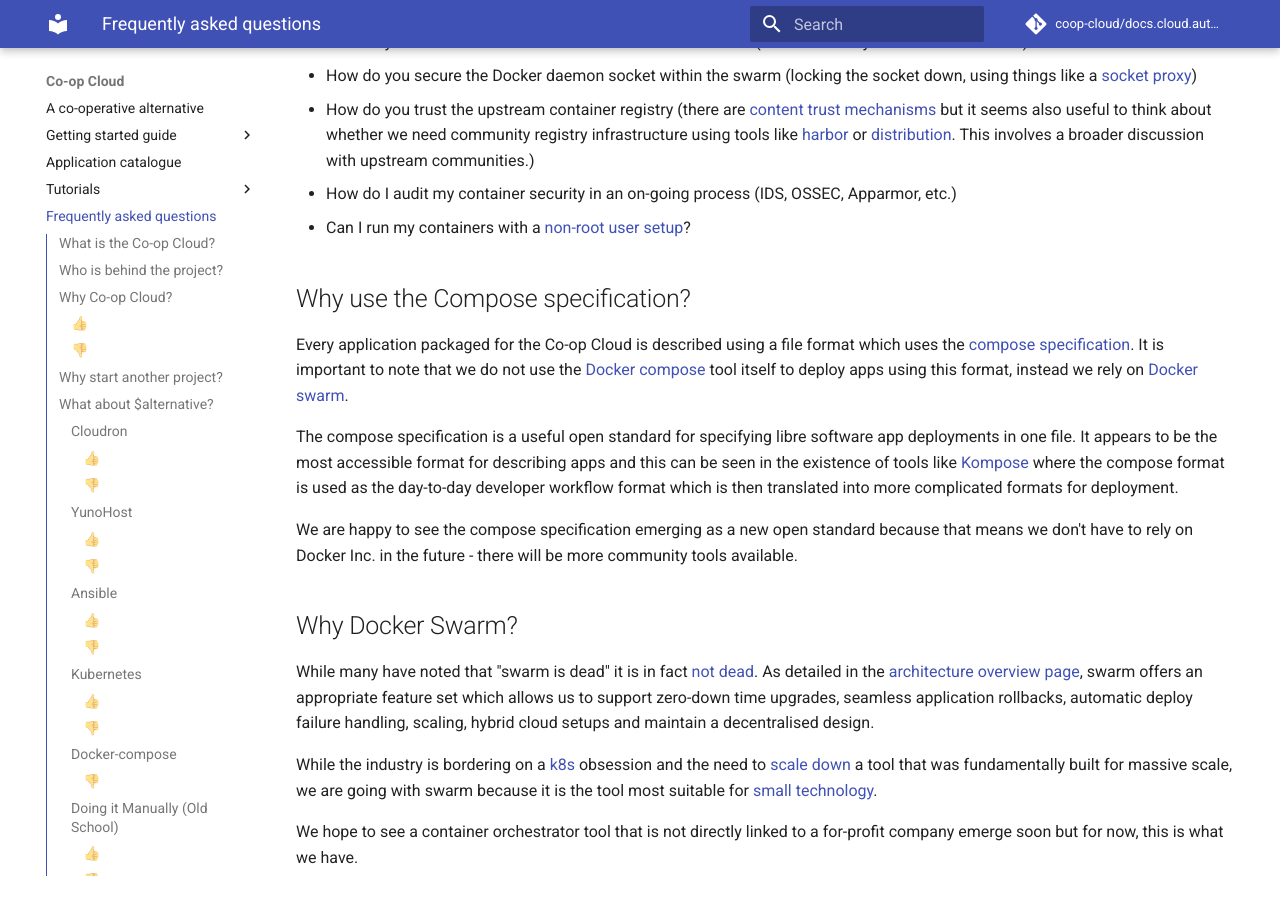
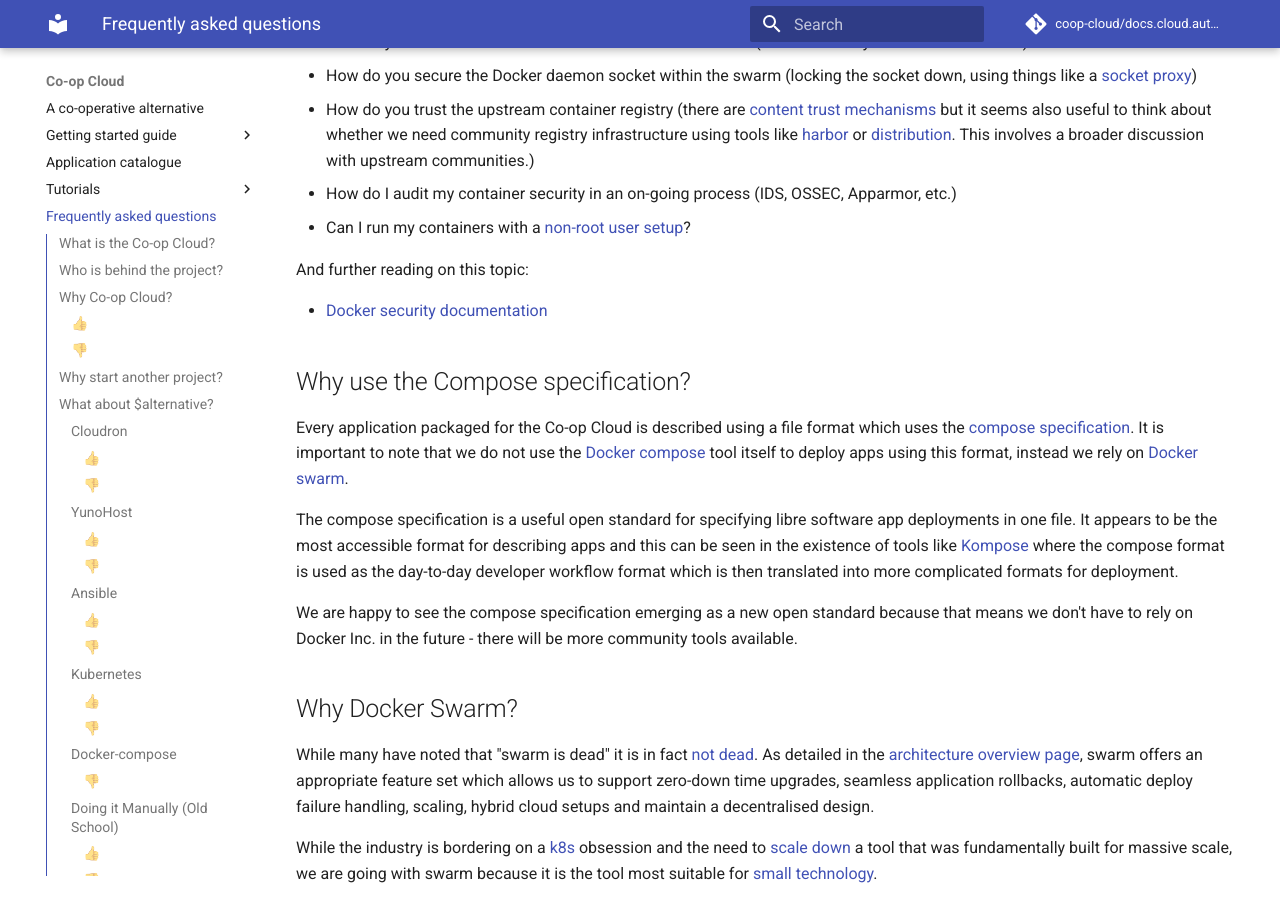
Before and after one commit to mayel/docs.coopcloud.tech, an MkDocs documentation site: the page built from docs/faq.md, in a window 1280 px wide and 900 px high, scrolled down 4867 px. Built offline with MkDocs 1.6.1 and Material for MkDocs 9.7.7, drawn with Linux system fonts in a browser that asks for light colours.

Commit message:
Add further links

```diff
--- a/docs/faq.md
+++ b/docs/faq.md
@@ -168,6 +168,10 @@
 - How do I audit my container security in an on-going process (IDS, OSSEC, Apparmor, etc.)
 - Can I run my containers with a [non-root user setup](https://docs.docker.com/engine/security/rootless/)?
 
+And further reading on this topic:
+
+- [Docker security documentation](https://docs.docker.com/engine/security/)
+
 ## Why use the Compose specification?
 
 Every application packaged for the Co-op Cloud is described using a file format which uses the [compose specification](https://compose-spec.io/). It is important to note that we do not use the [Docker compose](https://docs.docker.com/compose/) tool itself to deploy apps using this format, instead we rely on [Docker swarm](https://docs.docker.com/engine/swarm/stack-deploy/).
```
